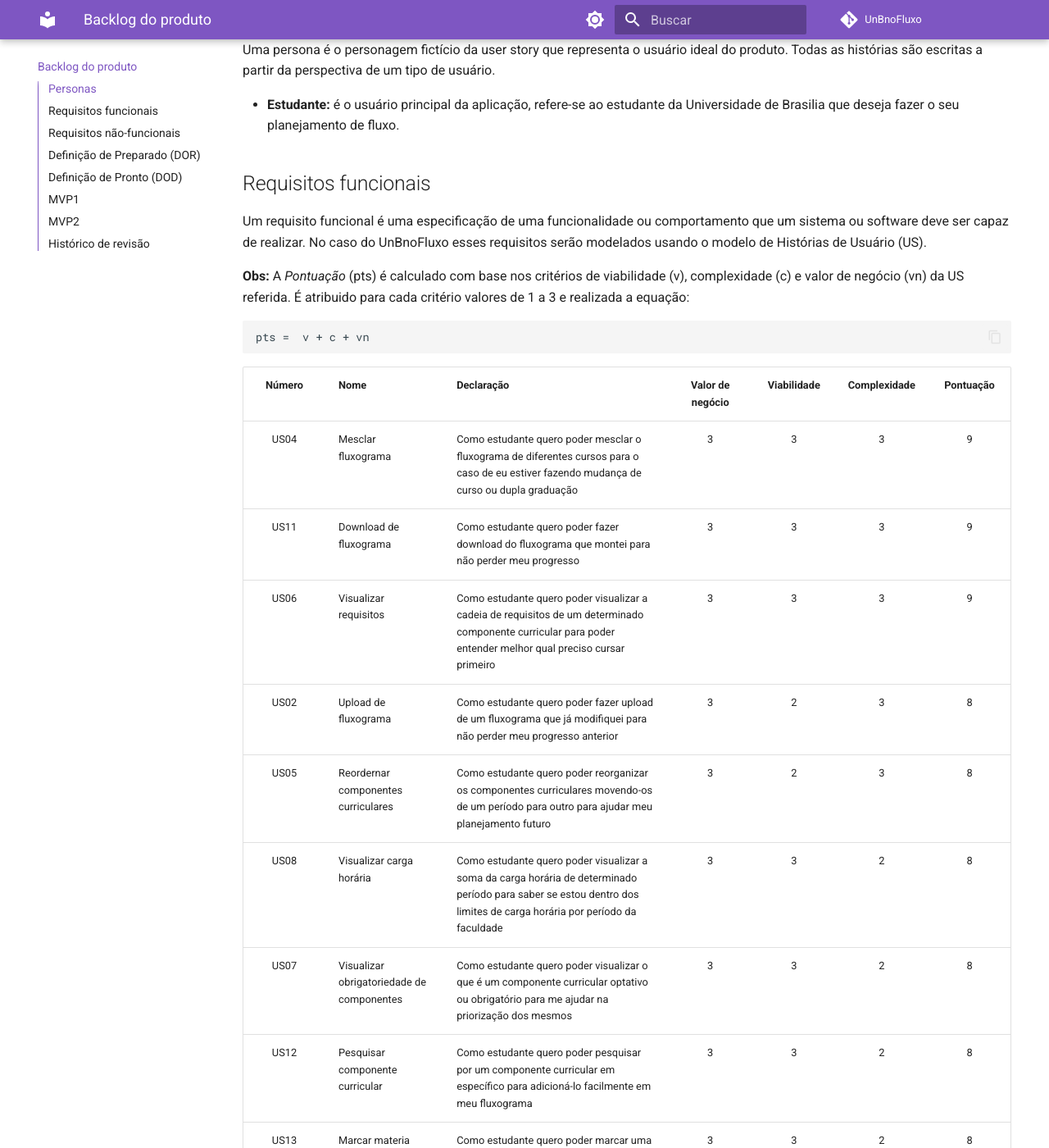
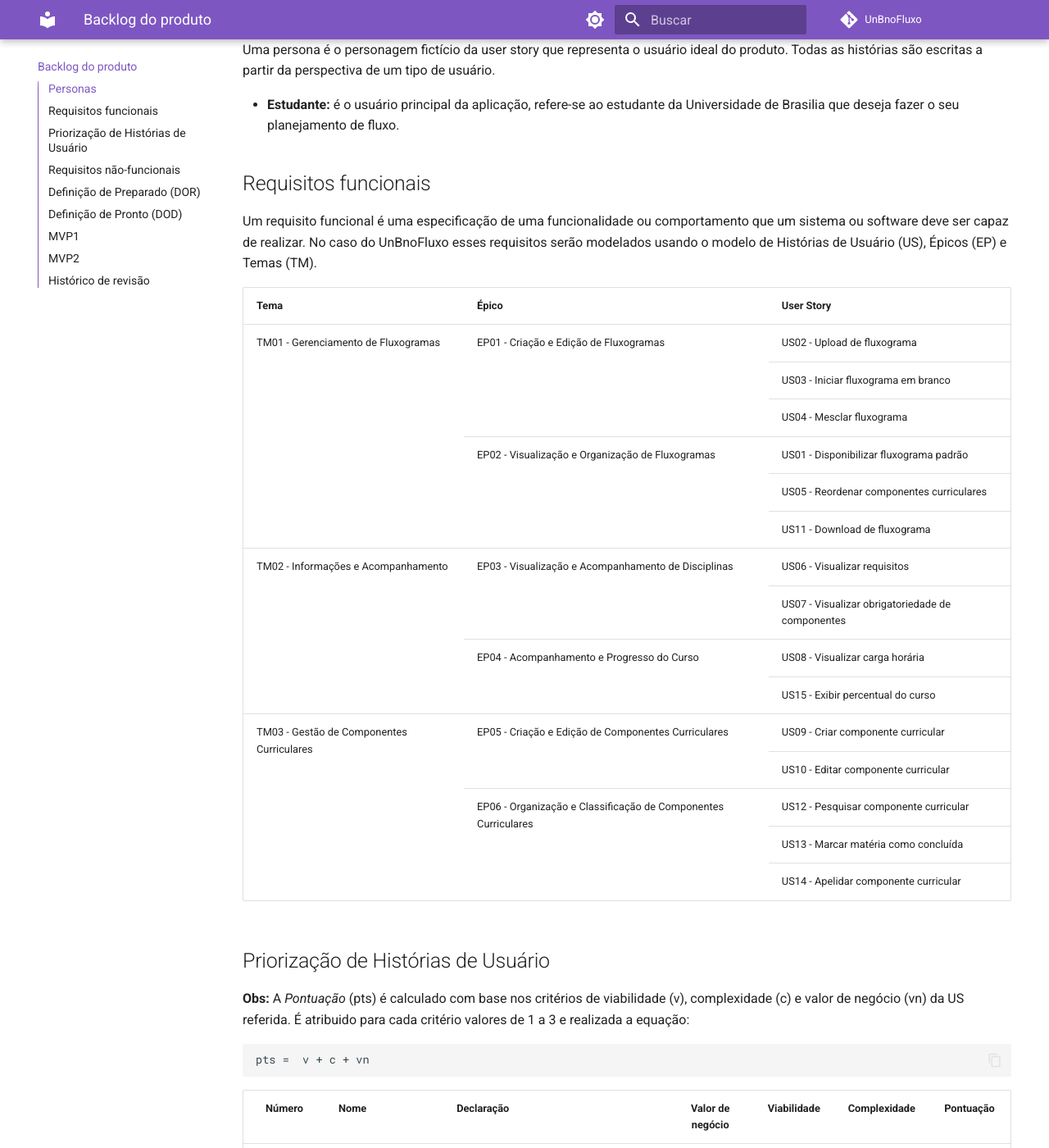
Before and after one commit to mdsreq-fga-unb/2023.1-UnBnoFluxo, an MkDocs documentation site: the page built from docs/Backlog.md, in a window 1280 px wide and 1400 px high, scrolled down 231 px. Shown: the whole window at 82% size. Built offline with MkDocs 1.6.1 and Material for MkDocs 9.7.7, drawn with Linux system fonts in a browser that asks for light colours; comment, search, counter and statistics services are not loaded; some of the changed text lies outside the part shown.

Commit message:
USs divididas em TMs e EPs

````diff
--- a/docs/Backlog.md
+++ b/docs/Backlog.md
@@ -7,8 +7,77 @@
 
 
 ## Requisitos funcionais
-Um requisito funcional é uma especificação de uma funcionalidade ou comportamento que um sistema ou software deve ser capaz de realizar. No caso do UnBnoFluxo esses requisitos serão modelados usando o modelo de Histórias de Usuário (US).
+Um requisito funcional é uma especificação de uma funcionalidade ou comportamento que um sistema ou software deve ser capaz de realizar. No caso do UnBnoFluxo esses requisitos serão modelados usando o modelo de Histórias de Usuário (US), Épicos (EP) e Temas (TM).
 
+
+<table>
+    <thead>
+        <tr>
+            <th>Tema</th>
+            <th>Épico</th>
+            <th>User Story</th>
+        </tr>
+    </thead>
+    <tbody>
+        <tr>
+            <td rowspan="6">TM01 - Gerenciamento de Fluxogramas</td>
+            <td rowspan="3">EP01 - Criação e Edição de Fluxogramas</td>
+            <td>US02 - Upload de fluxograma</td>
+        </tr>
+        <tr>
+            <td>US03 - Iniciar fluxograma em branco</td>
+        </tr>
+        <tr>
+            <td>US04 - Mesclar fluxograma</td>
+        </tr>
+        <tr>
+            <td rowspan="3">EP02 - Visualização e Organização de Fluxogramas</td>
+            <td>US01 - Disponibilizar fluxograma padrão</td>
+        </tr>
+        <tr>
+            <td>US05 - Reordenar componentes curriculares</td>
+        </tr>
+        <tr>
+            <td>US11 - Download de fluxograma</td>
+        </tr>
+        <tr>
+            <td rowspan="4">TM02 - Informações e Acompanhamento</td>
+            <td rowspan="2">EP03 - Visualização e Acompanhamento de Disciplinas</td>
+            <td>US06 - Visualizar requisitos</td>
+        </tr>
+        <tr>
+            <td>US07 - Visualizar obrigatoriedade de componentes</td>
+        </tr>
+        <tr>
+            <td rowspan="2">EP04 - Acompanhamento e Progresso do Curso</td>
+            <td>US08 - Visualizar carga horária</td>
+        </tr>
+        <tr>
+            <td>US15 - Exibir percentual do curso</td>
+        </tr>
+        <tr>
+            <td rowspan="5">TM03 - Gestão de Componentes Curriculares</td>
+            <td rowspan="2">EP05 - Criação e Edição de Componentes Curriculares</td>
+            <td>US09 - Criar componente curricular</td>
+        </tr>
+        <tr>
+            <td>US10 - Editar componente curricular</td>
+        </tr>
+        <tr>
+            <td rowspan="3">EP06 - Organização e Classificação de Componentes Curriculares</td>
+            <td>US12 - Pesquisar componente curricular</td>
+        </tr>
+        <tr>
+            <td>US13 - Marcar matéria como concluída</td>
+        </tr>
+        <tr>
+            <td>US14 - Apelidar componente curricular</td>
+        </tr>
+    </tbody>
+</table>
+
+
+## Priorização de Histórias de Usuário
 **Obs:** A *Pontuação* (pts) é calculado com base nos critérios de viabilidade (v), complexidade (c) e valor de negócio (vn) da US referida. É atribuido para cada critério valores de 1 a 3 e realizada a equação:
 
 ```
@@ -22,7 +91,7 @@
 |  US06  | Visualizar requisitos                     | Como estudante quero poder visualizar a cadeia de requisitos de um determinado componente curricular para poder entender melhor qual preciso cursar primeiro                                                    |        3         |      3      |      3       |     9     |
 |  US02  | Upload de fluxograma                      | Como estudante quero poder fazer upload de um fluxograma que já modifiquei para não perder meu progresso anterior                                                                                               |        3         |      2      |      3       |     8     |
 |  US05  | Reordernar componentes curriculares       | Como estudante quero poder reorganizar os componentes curriculares movendo-os de um período para outro para ajudar meu planejamento futuro                                                                      |        3         |      2      |      3       |     8     |
-|  US08  | Visualizar carga horária                  | Como estudante quero poder visualizar a soma da carga horária de determinado período para saber se estou dentro dos limites de carga horária por período da faculdade                                           |        3         |      3      |      2       |     8     |
+|  US08  | Visualizar carga horária do período       | Como estudante quero poder visualizar a soma da carga horária de determinado período para saber se estou dentro dos limites de carga horária por período da faculdade                                      |        3         |      3      |      2       |     8     |
 |  US07  | Visualizar obrigatoriedade de componentes | Como estudante quero poder visualizar o que é um componente curricular optativo ou obrigatório para me ajudar na priorização dos mesmos                                                                         |        3         |      3      |      2       |     8     |
 |  US12  | Pesquisar componente curricular           | Como estudante quero poder pesquisar por um componente curricular em específico para adicioná-lo facilmente em meu fluxograma                                                                                   |        3         |      3      |      2       |     8     |
 |  US13  | Marcar materia como reprovada             | Como estudante quero poder marcar uma componente curricular como "reprovado" para que saber quais componentes curriculares ainda preciso cursar                                                                 |        3         |      3      |      2       |     8     |
@@ -92,3 +161,4 @@
 | 01/05/23 |  1.0   | Criação do documento    | Ricardo e Vinicius |
 | 08/05/23 |  1.1   | Proposta de MVP1 e MVP2 | Todos              |
 | 10/05/23 |  1.2   | Priorização no backlog  | Ricardo e João     |
+| 15/05/23 |  1.3   | Critérios de aceite e divisão de Temas, Épicos e USs  | Ricardo e Vinícius     |
````
